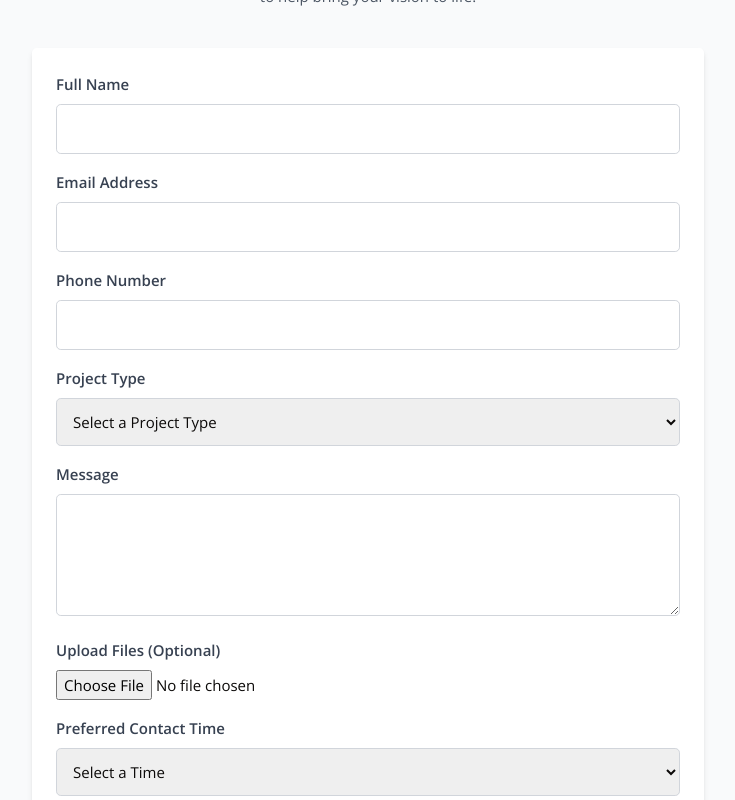
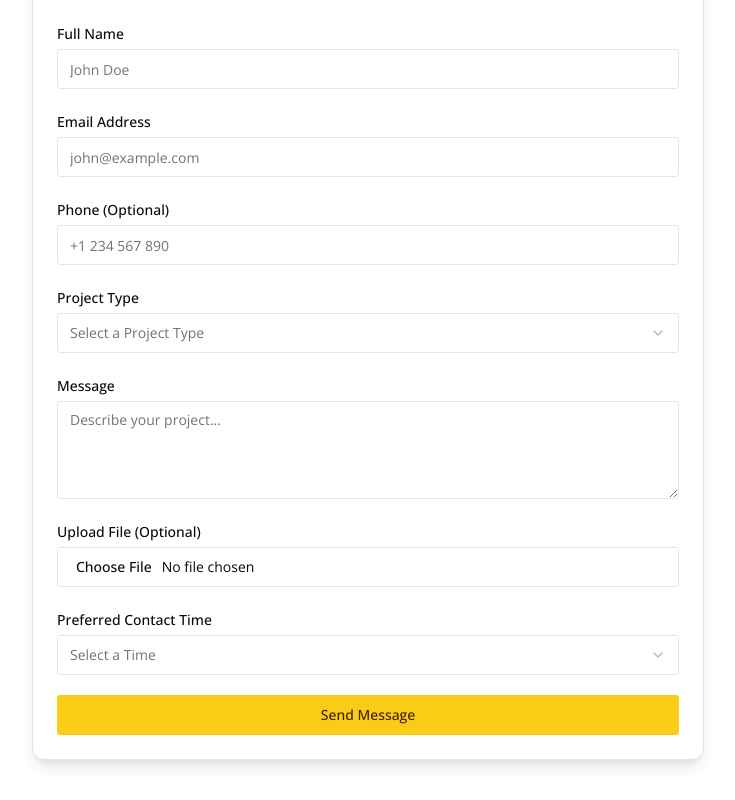
Before and after one commit to shibaramdas-git/apex-builders, a Next.js app: page /contact in a window 1280 px wide. Shown: the part 360-1160 px from the top of the page, without its empty margins (272-1007 px from the left). Built offline with nearby package versions, Linux system fonts and the light colour scheme.

Commit message:
#dev contact form implemented;

```diff
--- a/package.json
+++ b/package.json
@@ -11,10 +11,12 @@
   "dependencies": {
     "@emotion/react": "^11.14.0",
     "@emotion/styled": "^11.14.0",
+    "@hookform/resolvers": "^4.1.3",
     "@portabletext/react": "^3.2.0",
     "@radix-ui/react-accordion": "^1.2.3",
     "@radix-ui/react-aspect-ratio": "^1.1.2",
     "@radix-ui/react-menubar": "^1.1.4",
+    "@radix-ui/react-select": "^2.1.6",
     "@radix-ui/react-separator": "^1.1.2",
     "@radix-ui/react-slot": "^1.1.2",
     "@sanity/image-url": "^1.1.0",
@@ -32,7 +34,8 @@
     "sanity": "^3.68.3",
     "styled-components": "^6.1.13",
     "tailwind-merge": "^2.6.0",
-    "tailwindcss-animate": "^1.0.7"
+    "tailwindcss-animate": "^1.0.7",
+    "zod": "^3.24.2"
   },
   "devDependencies": {
     "@eslint/eslintrc": "^3",
--- a/src/app/(main)/contact/page.tsx
+++ b/src/app/(main)/contact/page.tsx
@@ -1,196 +1,151 @@
 "use client";
-import { useForm, SubmitHandler } from "react-hook-form";
 
-type FormValues = {
-  name: string;
-  email: string;
-  phone: string;
-  projectType: string;
-  message: string;
-  file?: FileList;
-  contactTime: string;
-};
+import { useForm } from "react-hook-form";
+import { z } from "zod";
+import { zodResolver } from "@hookform/resolvers/zod";
+import { Label } from "@/components/ui/label";
+import { Input } from "@/components/ui/input";
+import { Button } from "@/components/ui/button";
+import { Textarea } from "@/components/ui/textarea";
+import { Card, CardContent } from "@/components/ui/card";
+import {
+  Select,
+  SelectTrigger,
+  SelectValue,
+  SelectContent,
+  SelectItem,
+} from "@/components/ui/select";
 
-const ContactPage = () => {
+const contactSchema = z.object({
+  name: z.string().min(3, "Name must be at least 3 characters"),
+  email: z.string().email("Invalid email format"),
+  phone: z.string().optional(),
+  projectType: z.string().min(1, "Project type is required"),
+  message: z.string().min(10, "Message should be at least 10 characters"),
+  file: z.any().optional(),
+  contactTime: z.string().min(1, "Please select a contact time"),
+});
+
+type ContactFormValues = z.infer<typeof contactSchema>;
+
+export default function ContactPage() {
   const {
     register,
     handleSubmit,
-    watch,
     formState: { errors },
-  } = useForm<FormValues>();
+    setValue,
+  } = useForm<ContactFormValues>({
+    resolver: zodResolver(contactSchema),
+  });
 
-  const onSubmit: SubmitHandler<FormValues> = (data) => {
-    console.log("Form Data:", data);
+  const onSubmit = (data: ContactFormValues) => {
+    console.log("Form Submitted:", data);
     alert("Form submitted successfully!");
   };
 
-  console.log(watch("name"));
-
   return (
-    <div className="min-h-screen bg-gray-50 flex flex-col items-center px-6 py-10">
-      <h1 className="text-3xl font-bold text-gray-800 mb-6">Get in Touch</h1>
-      <p className="text-center text-gray-600 mb-10 max-w-xl">
-        Contact us for inquiries, quotes, or further details about our services.
-        We’re here to help bring your vision to life.
+    <div className="min-h-screen flex flex-col items-center justify-center py-10 px-4">
+      <Card className="w-full max-w-2xl shadow-lg">
+        <CardContent className="p-6">
+          <h2 className="text-2xl font-bold text-center mb-4">Get in Touch</h2>
+          <p className="text-center text-muted-foreground mb-6">
+            Fill out the form below to connect with us!
           </p>
 
-      <form
-        onSubmit={handleSubmit(onSubmit)}
-        className="w-full max-w-2xl bg-white shadow-md rounded-lg p-6"
-      >
-        <div className="mb-4">
-          <label
-            htmlFor="name"
-            className="block text-gray-700 font-semibold mb-2"
-          >
-            Full Name
-          </label>
-          <input
-            id="name"
-            type="text"
-            className={`w-full p-3 border rounded-lg ${errors.name ? "border-red-500" : "border-gray-300"}`}
-            {...register("name", { required: "Name is required." })}
-          />
+          <form onSubmit={handleSubmit(onSubmit)} className="space-y-5">
+            <div>
+              <Label htmlFor="name">Full Name</Label>
+              <Input id="name" {...register("name")} placeholder="John Doe" />
               {errors.name && (
-            <p className="text-red-500 text-sm mt-1">{errors.name.message}</p>
+                <p className="text-red-500 text-xs">{errors.name.message}</p>
               )}
             </div>
 
-        <div className="mb-4">
-          <label
-            htmlFor="email"
-            className="block text-gray-700 font-semibold mb-2"
-          >
-            Email Address
-          </label>
-          <input
+            <div>
+              <Label htmlFor="email">Email Address</Label>
+              <Input
                 id="email"
+                {...register("email")}
+                placeholder="john@example.com"
                 type="email"
-            className={`w-full p-3 border rounded-lg ${errors.email ? "border-red-500" : "border-gray-300"}`}
-            {...register("email", {
-              required: "Email is required.",
-              pattern: /^\S+@\S+$/i,
-            })}
               />
               {errors.email && (
-            <p className="text-red-500 text-sm mt-1">{errors.email.message}</p>
+                <p className="text-red-500 text-xs">{errors.email.message}</p>
               )}
             </div>
 
-        <div className="mb-4">
-          <label
-            htmlFor="phone"
-            className="block text-gray-700 font-semibold mb-2"
-          >
-            Phone Number
-          </label>
-          <input
+            <div>
+              <Label htmlFor="phone">Phone (Optional)</Label>
+              <Input
                 id="phone"
+                {...register("phone")}
+                placeholder="+1 234 567 890"
                 type="tel"
-            className={`w-full p-3 border rounded-lg ${errors.phone ? "border-red-500" : "border-gray-300"}`}
-            {...register("phone", { required: "Phone number is required." })}
               />
-          {errors.phone && (
-            <p className="text-red-500 text-sm mt-1">{errors.phone.message}</p>
-          )}
             </div>
 
-        <div className="mb-4">
-          <label
-            htmlFor="projectType"
-            className="block text-gray-700 font-semibold mb-2"
-          >
-            Project Type
-          </label>
-          <select
-            id="projectType"
-            className={`w-full p-3 border rounded-lg ${errors.projectType ? "border-red-500" : "border-gray-300"}`}
-            {...register("projectType", {
-              required: "Please select a project type.",
-            })}
-          >
-            <option value="">Select a Project Type</option>
-            <option value="Residential">Residential</option>
-            <option value="Commercial">Commercial</option>
-            <option value="Renovation">Renovation</option>
-          </select>
+            <div>
+              <Label>Project Type</Label>
+              <Select onValueChange={(value) => setValue("projectType", value)}>
+                <SelectTrigger>
+                  <SelectValue placeholder="Select a Project Type" />
+                </SelectTrigger>
+                <SelectContent>
+                  <SelectItem value="Residential">Residential</SelectItem>
+                  <SelectItem value="Commercial">Commercial</SelectItem>
+                  <SelectItem value="Renovation">Renovation</SelectItem>
+                </SelectContent>
+              </Select>
               {errors.projectType && (
-            <p className="text-red-500 text-sm mt-1">
+                <p className="text-red-500 text-xs">
                   {errors.projectType.message}
                 </p>
               )}
             </div>
 
-        <div className="mb-4">
-          <label
-            htmlFor="message"
-            className="block text-gray-700 font-semibold mb-2"
-          >
-            Message
-          </label>
-          <textarea
+            <div>
+              <Label htmlFor="message">Message</Label>
+              <Textarea
                 id="message"
+                {...register("message")}
+                placeholder="Describe your project..."
                 rows={4}
-            className={`w-full p-3 border rounded-lg ${errors.message ? "border-red-500" : "border-gray-300"}`}
-            {...register("message", { required: "Message is required." })}
               />
               {errors.message && (
-            <p className="text-red-500 text-sm mt-1">
-              {errors.message.message}
-            </p>
+                <p className="text-red-500 text-xs">{errors.message.message}</p>
               )}
             </div>
 
-        <div className="mb-4">
-          <label
-            htmlFor="file"
-            className="block text-gray-700 font-semibold mb-2"
-          >
-            Upload Files (Optional)
-          </label>
-          <input
-            id="file"
-            type="file"
-            className="w-full"
-            {...register("file")}
-          />
+            <div>
+              <Label htmlFor="file">Upload File (Optional)</Label>
+              <Input id="file" type="file" {...register("file")} />
             </div>
 
-        <div className="mb-6">
-          <label
-            htmlFor="contactTime"
-            className="block text-gray-700 font-semibold mb-2"
-          >
-            Preferred Contact Time
-          </label>
-          <select
-            id="contactTime"
-            className={`w-full p-3 border rounded-lg ${errors.contactTime ? "border-red-500" : "border-gray-300"}`}
-            {...register("contactTime", {
-              required: "Please select a preferred contact time.",
-            })}
-          >
-            <option value="">Select a Time</option>
-            <option value="Morning">Morning</option>
-            <option value="Afternoon">Afternoon</option>
-            <option value="Evening">Evening</option>
-          </select>
+            <div>
+              <Label>Preferred Contact Time</Label>
+              <Select onValueChange={(value) => setValue("contactTime", value)}>
+                <SelectTrigger>
+                  <SelectValue placeholder="Select a Time" />
+                </SelectTrigger>
+                <SelectContent>
+                  <SelectItem value="Morning">Morning</SelectItem>
+                  <SelectItem value="Afternoon">Afternoon</SelectItem>
+                  <SelectItem value="Evening">Evening</SelectItem>
+                </SelectContent>
+              </Select>
               {errors.contactTime && (
-            <p className="text-red-500 text-sm mt-1">
+                <p className="text-red-500 text-xs">
                   {errors.contactTime.message}
                 </p>
               )}
             </div>
 
-        <button
-          type="submit"
-          className="w-full bg-blue-600 text-white p-3 rounded-lg font-semibold hover:bg-blue-700"
-        >
-          Submit
-        </button>
+            <Button type="submit" className="w-full">
+              Send Message
+            </Button>
           </form>
+        </CardContent>
+      </Card>
     </div>
   );
-};
-
-export default ContactPage;
+}
--- /dev/null
+++ b/src/components/ui/label.tsx
@@ -0,0 +1,19 @@
+"use client";
+
+import * as React from "react";
+import { cva, type VariantProps } from "class-variance-authority";
+
+import { cn } from "@/lib/utils";
+
+const labelVariants = cva(
+  "text-sm font-medium leading-none peer-disabled:cursor-not-allowed peer-disabled:opacity-70 pb-2 inline-block"
+);
+
+const Label = React.forwardRef<
+  HTMLLabelElement,
+  React.LabelHTMLAttributes<HTMLLabelElement>
+>(({ className, ...props }, ref) => (
+  <label className={cn(labelVariants(), className)} {...props} />
+));
+
+export { Label };
--- /dev/null
+++ b/src/components/ui/select.tsx
@@ -0,0 +1,160 @@
+"use client"
+
+import * as React from "react"
+import * as SelectPrimitive from "@radix-ui/react-select"
+import { Check, ChevronDown, ChevronUp } from "lucide-react"
+
+import { cn } from "@/lib/utils"
+
+const Select = SelectPrimitive.Root
+
+const SelectGroup = SelectPrimitive.Group
+
+const SelectValue = SelectPrimitive.Value
+
+const SelectTrigger = React.forwardRef<
+  React.ElementRef<typeof SelectPrimitive.Trigger>,
+  React.ComponentPropsWithoutRef<typeof SelectPrimitive.Trigger>
+>(({ className, children, ...props }, ref) => (
+  <SelectPrimitive.Trigger
+    ref={ref}
+    className={cn(
+      "flex h-10 w-full items-center justify-between rounded-md border border-input bg-background px-3 py-2 text-sm ring-offset-background data-[placeholder]:text-muted-foreground focus:outline-none focus:ring-2 focus:ring-ring focus:ring-offset-2 disabled:cursor-not-allowed disabled:opacity-50 [&>span]:line-clamp-1",
+      className
+    )}
+    {...props}
+  >
+    {children}
+    <SelectPrimitive.Icon asChild>
+      <ChevronDown className="h-4 w-4 opacity-50" />
+    </SelectPrimitive.Icon>
+  </SelectPrimitive.Trigger>
+))
+SelectTrigger.displayName = SelectPrimitive.Trigger.displayName
+
+const SelectScrollUpButton = React.forwardRef<
+  React.ElementRef<typeof SelectPrimitive.ScrollUpButton>,
+  React.ComponentPropsWithoutRef<typeof SelectPrimitive.ScrollUpButton>
+>(({ className, ...props }, ref) => (
+  <SelectPrimitive.ScrollUpButton
+    ref={ref}
+    className={cn(
+      "flex cursor-default items-center justify-center py-1",
+      className
+    )}
+    {...props}
+  >
+    <ChevronUp className="h-4 w-4" />
+  </SelectPrimitive.ScrollUpButton>
+))
+SelectScrollUpButton.displayName = SelectPrimitive.ScrollUpButton.displayName
+
+const SelectScrollDownButton = React.forwardRef<
+  React.ElementRef<typeof SelectPrimitive.ScrollDownButton>,
+  React.ComponentPropsWithoutRef<typeof SelectPrimitive.ScrollDownButton>
+>(({ className, ...props }, ref) => (
+  <SelectPrimitive.ScrollDownButton
+    ref={ref}
+    className={cn(
+      "flex cursor-default items-center justify-center py-1",
+      className
+    )}
+    {...props}
+  >
+    <ChevronDown className="h-4 w-4" />
+  </SelectPrimitive.ScrollDownButton>
+))
+SelectScrollDownButton.displayName =
+  SelectPrimitive.ScrollDownButton.displayName
+
+const SelectContent = React.forwardRef<
+  React.ElementRef<typeof SelectPrimitive.Content>,
+  React.ComponentPropsWithoutRef<typeof SelectPrimitive.Content>
+>(({ className, children, position = "popper", ...props }, ref) => (
+  <SelectPrimitive.Portal>
+    <SelectPrimitive.Content
+      ref={ref}
+      className={cn(
+        "relative z-50 max-h-96 min-w-[8rem] overflow-hidden rounded-md border bg-popover text-popover-foreground shadow-md data-[state=open]:animate-in data-[state=closed]:animate-out data-[state=closed]:fade-out-0 data-[state=open]:fade-in-0 data-[state=closed]:zoom-out-95 data-[state=open]:zoom-in-95 data-[side=bottom]:slide-in-from-top-2 data-[side=left]:slide-in-from-right-2 data-[side=right]:slide-in-from-left-2 data-[side=top]:slide-in-from-bottom-2",
+        position === "popper" &&
+          "data-[side=bottom]:translate-y-1 data-[side=left]:-translate-x-1 data-[side=right]:translate-x-1 data-[side=top]:-translate-y-1",
+        className
+      )}
+      position={position}
+      {...props}
+    >
+      <SelectScrollUpButton />
+      <SelectPrimitive.Viewport
+        className={cn(
+          "p-1",
+          position === "popper" &&
+            "h-[var(--radix-select-trigger-height)] w-full min-w-[var(--radix-select-trigger-width)]"
+        )}
+      >
+        {children}
+      </SelectPrimitive.Viewport>
+      <SelectScrollDownButton />
+    </SelectPrimitive.Content>
+  </SelectPrimitive.Portal>
+))
+SelectContent.displayName = SelectPrimitive.Content.displayName
+
+const SelectLabel = React.forwardRef<
+  React.ElementRef<typeof SelectPrimitive.Label>,
+  React.ComponentPropsWithoutRef<typeof SelectPrimitive.Label>
+>(({ className, ...props }, ref) => (
+  <SelectPrimitive.Label
+    ref={ref}
+    className={cn("py-1.5 pl-8 pr-2 text-sm font-semibold", className)}
+    {...props}
+  />
+))
+SelectLabel.displayName = SelectPrimitive.Label.displayName
+
+const SelectItem = React.forwardRef<
+  React.ElementRef<typeof SelectPrimitive.Item>,
+  React.ComponentPropsWithoutRef<typeof SelectPrimitive.Item>
+>(({ className, children, ...props }, ref) => (
+  <SelectPrimitive.Item
+    ref={ref}
+    className={cn(
+      "relative flex w-full cursor-default select-none items-center rounded-sm py-1.5 pl-8 pr-2 text-sm outline-none focus:bg-accent focus:text-accent-foreground data-[disabled]:pointer-events-none data-[disabled]:opacity-50",
+      className
+    )}
+    {...props}
+  >
+    <span className="absolute left-2 flex h-3.5 w-3.5 items-center justify-center">
+      <SelectPrimitive.ItemIndicator>
+        <Check className="h-4 w-4" />
+      </SelectPrimitive.ItemIndicator>
+    </span>
+
+    <SelectPrimitive.ItemText>{children}</SelectPrimitive.ItemText>
+  </SelectPrimitive.Item>
+))
+SelectItem.displayName = SelectPrimitive.Item.displayName
+
+const SelectSeparator = React.forwardRef<
+  React.ElementRef<typeof SelectPrimitive.Separator>,
+  React.ComponentPropsWithoutRef<typeof SelectPrimitive.Separator>
+>(({ className, ...props }, ref) => (
+  <SelectPrimitive.Separator
+    ref={ref}
+    className={cn("-mx-1 my-1 h-px bg-muted", className)}
+    {...props}
+  />
+))
+SelectSeparator.displayName = SelectPrimitive.Separator.displayName
+
+export {
+  Select,
+  SelectGroup,
+  SelectValue,
+  SelectTrigger,
+  SelectContent,
+  SelectLabel,
+  SelectItem,
+  SelectSeparator,
+  SelectScrollUpButton,
+  SelectScrollDownButton,
+}
```
Also changed, not shown: 1 other file (tests, documents, lock files or other folders). Lines whose indentation alone changed are shown as unchanged.
